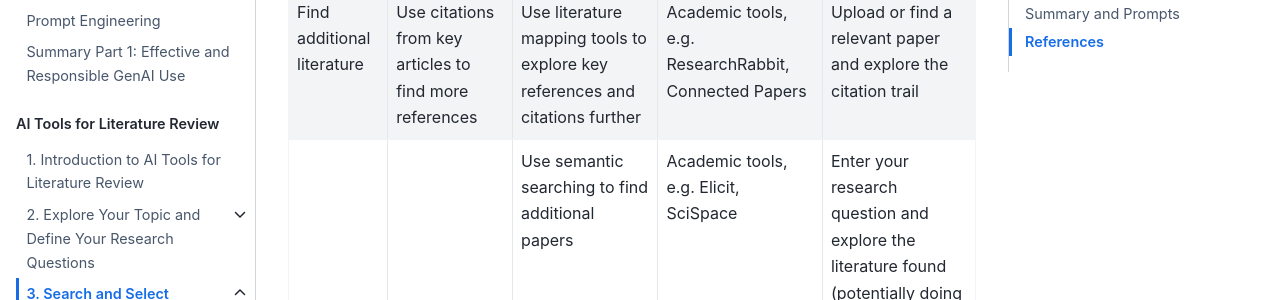
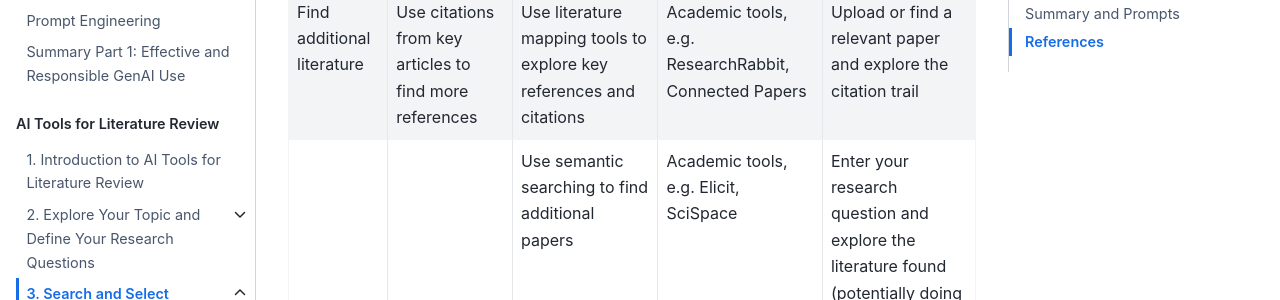
Before and after one commit to lwalma/ai-lit-review, a Jupyter Book: the page built from book/part2/3b-find-additional-sources.md, in a window 1280 px wide and 900 px high, scrolled down 4412 px. Shown: the part 258-558 px from the top of the window. Built offline with Jupyter Book 1.0.4 settings and Sphinx 7.4.7 and the Sphinx Book theme 1.1.4, drawn with Linux system fonts in a browser that asks for light colours; comment, search, counter and statistics services are not loaded.

Commit message:
Update 3b-find-additional-sources.md

```diff
--- a/book/part2/3b-find-additional-sources.md
+++ b/book/part2/3b-find-additional-sources.md
@@ -166,7 +166,7 @@ Never use general AI tools, such as Copilot or ChatGPT, to find academic literat
 
 | Task | Standard Practice | AI Assist | Tools | Example Prompts |
 |-|-|-|-|-|
-| Find additional literature | Use citations from key articles to find more references | Use literature mapping tools to explore key references and citations further | Academic tools, e.g. ResearchRabbit, Connected Papers | Upload or find a relevant paper and explore the citation trail |
+| Find additional literature | Use citations from key articles to find more references | Use literature mapping tools to explore key references and citations | Academic tools, e.g. ResearchRabbit, Connected Papers | Upload or find a relevant paper and explore the citation trail |
 | | | Use semantic searching to find additional papers | Academic tools, e.g. Elicit, SciSpace | Enter your research question and explore the literature found (potentially doing a citation search) |
 | | | Use agent-based searching to find additional papers in an extensive and detailed search | Academic tools, e.g. Undermind | Enter your research question and explore the literature found |
 
```
